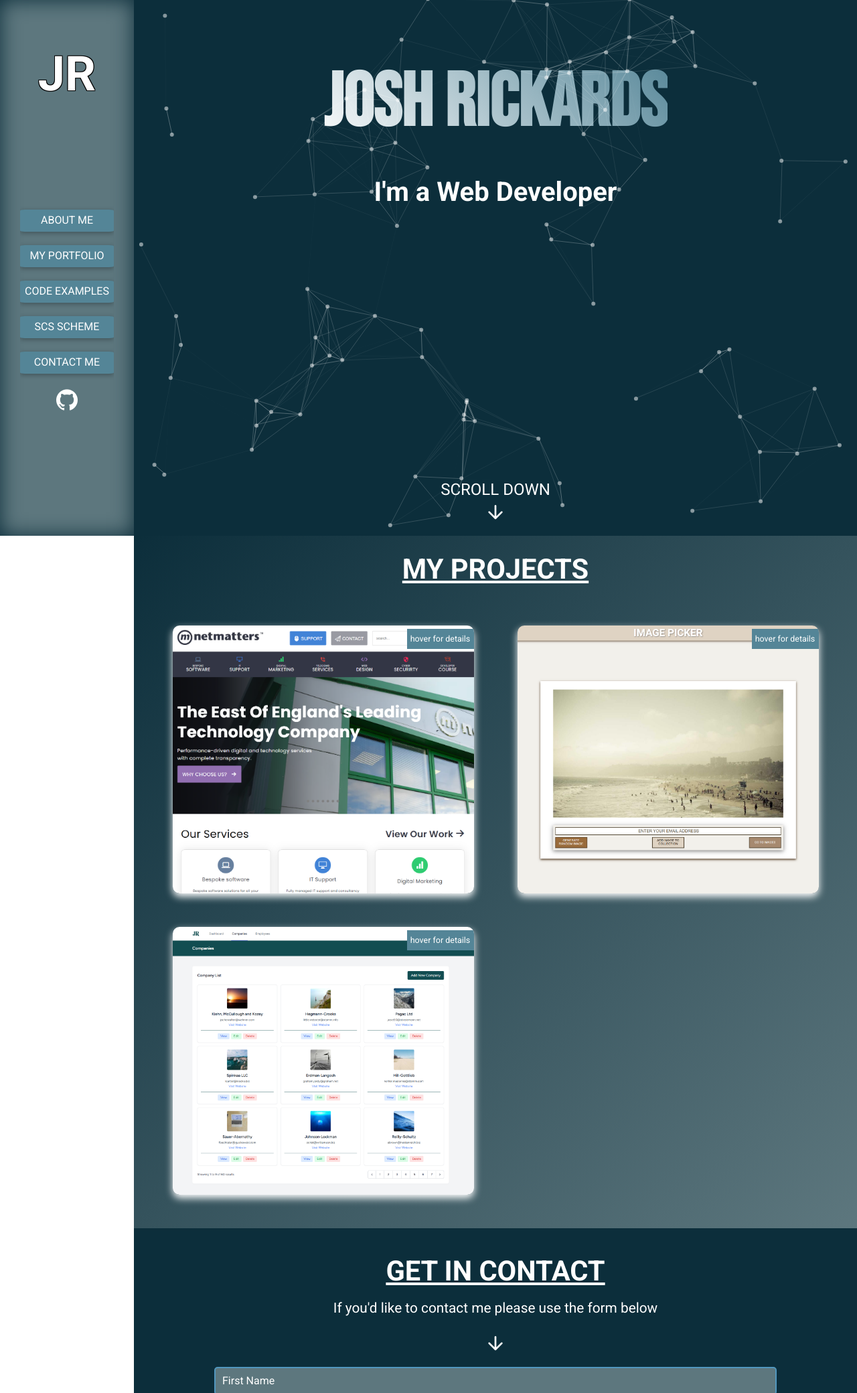
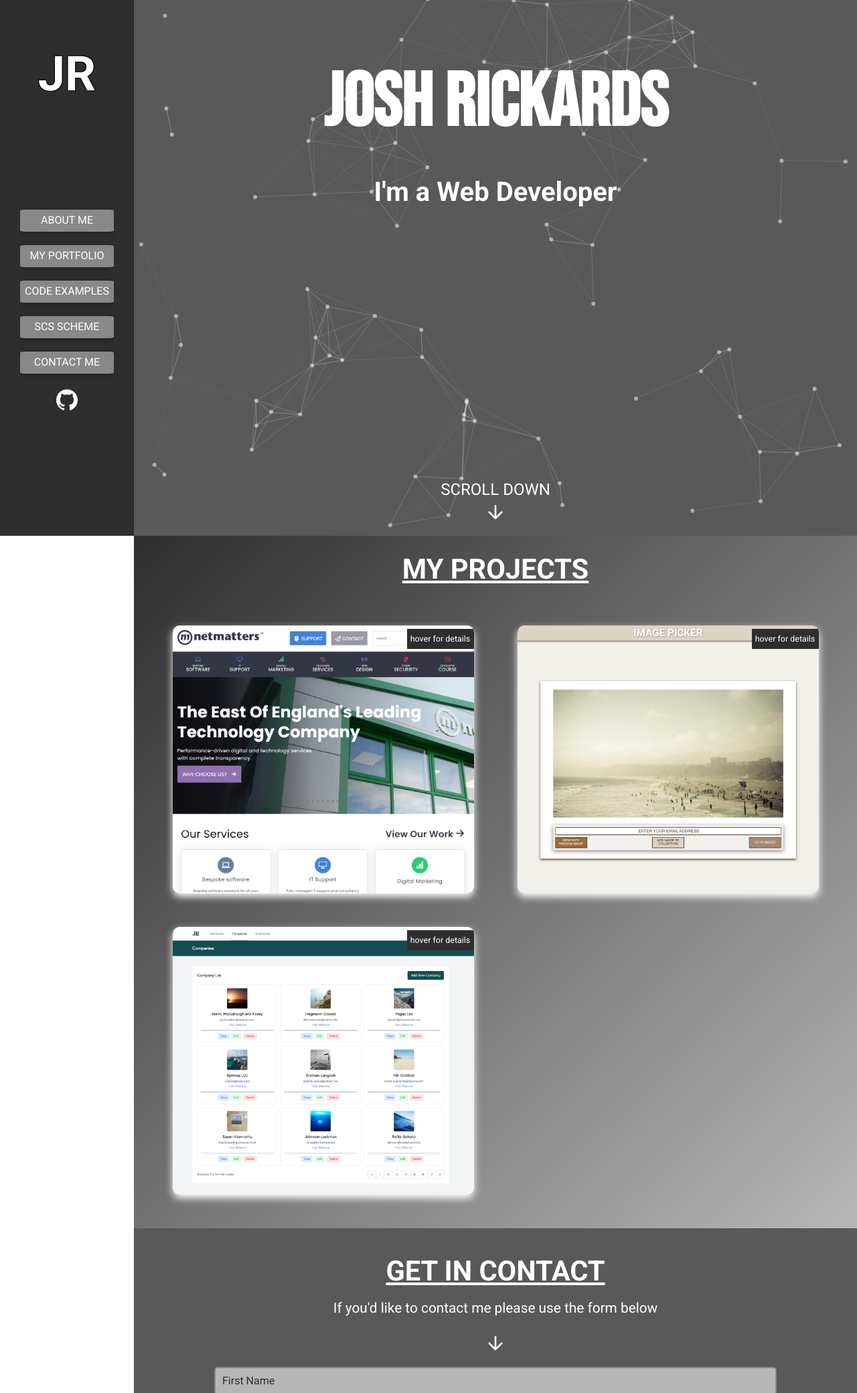
Before and after one commit to JoshR95/portfolioJR95, a PHP site: page / in a window 1280 px wide. Shown: the top 2080 px of the page at 67% size. Run offline with PHP 8.4, Linux system fonts and the light colour scheme; some web fonts are replaced.

Commit message:
changed the colour scheme to a grey and white one

```diff
--- a/css/application.css
+++ b/css/application.css
@@ -97,7 +97,7 @@ body {
       -ms-flex-pack: justify;
           justify-content: space-between;
   height: 100vh;
-  background-color: #0c2e3b;
+  background-color: #595959;
 }
 
 .hero-title {
@@ -123,17 +123,7 @@ body {
   margin-bottom: -10px;
   font-family: "Bebas Neue", serif;
   font-weight: 800;
-  background: -webkit-linear-gradient(45deg, white, #548597);
-  -webkit-background-clip: text;
-  -webkit-text-fill-color: transparent;
-}
-
-.main-title h1 {
-  font-family: "Bebas Neue", serif;
-  font-weight: 800;
-  background: -webkit-linear-gradient(45deg, white, #548597);
-  -webkit-background-clip: text;
-  -webkit-text-fill-color: transparent;
+  color: white;
 }
 
 .hero-scroll-container {
@@ -252,9 +242,7 @@ nav {
   -webkit-box-pack: center;
       -ms-flex-pack: center;
           justify-content: center;
-  background-color: #5d777e;
-  -webkit-box-shadow: inset 0 0 30px #0c2e3b;
-          box-shadow: inset 0 0 30px #0c2e3b;
+  background-color: #2e2e2e;
   width: 200px;
 }
 
@@ -327,7 +315,7 @@ nav {
   padding: 0;
   margin-bottom: 20px;
   width: 140px;
-  background-color: #548597;
+  background-color: #888888;
   border-radius: 5%;
   -webkit-box-shadow: 0 2px 7px rgba(0, 0, 0, 0.3);
           box-shadow: 0 2px 7px rgba(0, 0, 0, 0.3);
@@ -457,8 +444,8 @@ footer {
   }
 }
 #portfolio {
-  background: -webkit-gradient(linear, left top, right bottom, from(#0c2e3b), to(#5d777e));
-  background: linear-gradient(to bottom right, #0c2e3b, #5d777e);
+  background: -webkit-gradient(linear, left top, right bottom, from(#2e2e2e), to(#b7b7b7));
+  background: linear-gradient(to bottom right, #2e2e2e, #b7b7b7);
 }
 
 #portfolio h2 {
@@ -520,7 +507,7 @@ footer {
   padding: 1px;
   font-size: 0.78rem;
   color: white;
-  background-color: #548597;
+  background-color: #2e2e2e;
 }
 .project-item .project-content {
   position: absolute;
@@ -712,7 +699,7 @@ footer {
       -ms-flex-pack: center;
           justify-content: center;
   text-align: center;
-  background-color: #0c2e3b;
+  background-color: #595959;
 }
 #contact-me h2 {
   color: white;
@@ -739,7 +726,7 @@ footer {
   width: 100%;
   padding: 10px;
   font-size: 16px;
-  border: 2px solid #5197be;
+  border: 2px solid #888888;
   border-radius: 5px;
 }
 
@@ -769,8 +756,8 @@ footer {
 
 .colored-input,
 textarea.colored-input {
-  background-color: #5d777e;
-  color: white;
+  background-color: #b7b7b7;
+  color: #2e2e2e;
 }
 .colored-input:focus,
 textarea.colored-input:focus {
@@ -781,28 +768,28 @@ textarea.colored-input:focus {
 input::-webkit-input-placeholder, textarea::-webkit-input-placeholder {
   font-family: "Roboto", sans-serif;
   font-weight: 400;
-  color: white;
+  color: #2e2e2e;
   opacity: 1;
 }
 
 input::-moz-placeholder, textarea::-moz-placeholder {
   font-family: "Roboto", sans-serif;
   font-weight: 400;
-  color: white;
+  color: #2e2e2e;
   opacity: 1;
 }
 
 input:-ms-input-placeholder, textarea:-ms-input-placeholder {
   font-family: "Roboto", sans-serif;
   font-weight: 400;
-  color: white;
+  color: #2e2e2e;
   opacity: 1;
 }
 
 input::-ms-input-placeholder, textarea::-ms-input-placeholder {
   font-family: "Roboto", sans-serif;
   font-weight: 400;
-  color: white;
+  color: #2e2e2e;
   opacity: 1;
 }
 
@@ -810,7 +797,7 @@ input::placeholder,
 textarea::placeholder {
   font-family: "Roboto", sans-serif;
   font-weight: 400;
-  color: white;
+  color: #2e2e2e;
   opacity: 1;
 }
 
--- a/index.php
+++ b/index.php
@@ -37,7 +37,7 @@
       <header>
 
         <div class="container hero-container">
-          <div id="particles-js"></div>  <!-- Add this line -->
+          <div id="particles-js"></div>
           <div class="hero-title main-title">
               <h1 >Josh Rickards</h1>
               <h2 id="typewriter">I'm a Web Developer</h2>
--- a/pages/about.php
+++ b/pages/about.php
@@ -26,7 +26,7 @@
     <div class="main-container">
       <header>
         <div class="container hero-container hero-container-about">
-          <picture class="about-picture-wrapper">
+          <!-- <picture class="about-picture-wrapper">
             <source
               media="(min-width: 1200px)"
               srcset="../images/me_12_main.jpg">
@@ -39,7 +39,7 @@
               class="about-picture"
               src="../images/me_12_main.jpg"
               alt="image of josh rickards skiing">
-          </picture>
+          </picture> -->
           <div class="hero-title about-title">
               <h1>ABOUT ME</h1>
           </div>
--- a/pages/codeExamples.php
+++ b/pages/codeExamples.php
@@ -21,7 +21,7 @@
 
     <?php require_once '../includes/nav_CE.php'; ?>
 
-    <header id="moving-background">
+    <header id="">
       <div class="main-container code-example-main-container">
         <div class="hero-title code-example-title">
           <h1>CODE EXAMPLES</h1>
--- a/scss/layout/_about.scss
+++ b/scss/layout/_about.scss
@@ -1,6 +1,7 @@
 // removes the global 'space-between' set on the scroll down by the hero-container class
 .hero-container-about{
     justify-content: normal;
+    background-color: $second-color;
 }
 
 .about-picture-wrapper {
--- a/scss/layout/_codeExample.scss
+++ b/scss/layout/_codeExample.scss
@@ -1,12 +1,14 @@
 
 .code-example-main-container {
     min-height: 100vh; // This ensures it takes at least the full viewport height
+    background-color: $second-color;
 }
 
 .code-example-title{
     h1{
         // this mixin makes the colour shift from white to second color
-        @include color-gradient;
+        // @include color-gradient;
+        color: $fourth-color;
         margin-bottom: 30px;
     }
 }
--- a/scss/layout/_contact.scss
+++ b/scss/layout/_contact.scss
@@ -64,8 +64,8 @@
 // this colours the input fields background colour and the text when typed into it
 .colored-input,
 textarea.colored-input {
-    background-color: $primary-color;
-    color: $white;
+    background-color: $second-color;
+    color: $fifth-color;
     &:focus {
         outline: none;
         border-color: $white;
@@ -78,7 +78,7 @@ input::placeholder,
 textarea::placeholder {
     font-family: $primary-font--family;
     font-weight: $primary-font--weight;
-    color: $white;
+    color: $fifth-color;
     opacity: 1;
 }
 
@@ -88,12 +88,12 @@ textarea::placeholder {
     padding: 10px 20px;
     border-radius: 5px;
     color: $white;
-    background-color: $primary-color;
-    box-shadow: inset 0 0 5px $fourth-color;
-    border: 3px solid $second-color;
+    background-color: $third-color;
+    box-shadow: inset 0 0 5px $third-color;
+    border: 3px solid $fifth-color;
     cursor: pointer;
     &:hover {
-        background-color: $primary-color-dark;
+        background-color: $fourth-color;
         box-shadow: inset 0 0 5px $fourth-color;
     }
 }
--- a/scss/layout/_footer.scss
+++ b/scss/layout/_footer.scss
@@ -1,8 +1,8 @@
 footer{
     display: flex;
     justify-content: center;
-    background-color: $primary-color;
-    box-shadow: inset 0 0 30px $fourth-color;
+    background: linear-gradient(to bottom right, $fifth-color, black );
+    // box-shadow: inset 0 0 30px $fourth-color;
     color: $white;
 }
 
--- a/scss/layout/_header.scss
+++ b/scss/layout/_header.scss
@@ -31,19 +31,20 @@
         font-family: $title-font--family;
         font-weight: $title-font--weight;
         // this mixin makes the colour shift from white to second color
-        @include color-gradient;
+        // @include color-gradient;
+        color: white;
     }
 
 }
 
-.main-title{
-    h1{
-        font-family: $title-font--family;
-        font-weight: $title-font--weight;
-        // this mixin makes the colour shift from white to second color
-        @include color-gradient;
-    }
-}
+// .main-title{
+//     h1{
+//         font-family: $title-font--family;
+//         font-weight: $title-font--weight;
+//         // this mixin makes the colour shift from white to second color
+//         @include color-gradient;
+//     }
+// }
 
 .hero-scroll-container{
     z-index: 10;
--- a/scss/layout/_nav.scss
+++ b/scss/layout/_nav.scss
@@ -3,8 +3,8 @@ nav{
     flex-direction: column;
     align-items: center;
     justify-content: center;
-    background-color: $primary-color;
-    box-shadow: inset 0 0 30px $fourth-color;
+    background-color: $fifth-color;
+    // box-shadow: inset 0 0 30px $fourth-color-light;
     // height: 100%;
     width: 200px
 }
@@ -77,7 +77,7 @@ nav{
     padding: 0;
     margin-bottom: 20px;
     width: 140px;
-    background-color: $second-color;
+    background-color: $third-color;
     border-radius: 5%;
     box-shadow: 0 2px 7px rgba(0, 0, 0, 0.3);
 
@@ -91,7 +91,7 @@ nav{
 
     // this darkens the background on hover so you can tell your hovering over it
     &:hover{
-        background-color: $second-color-dark;
+        background-color: $second-color;
     }
 
     // this changes the li's background color when clicked
--- a/scss/layout/_portfolio.scss
+++ b/scss/layout/_portfolio.scss
@@ -1,7 +1,7 @@
 
 
 #portfolio{
-    background: linear-gradient(to bottom right, $fourth-color, $primary-color );
+    background: linear-gradient(to bottom right, $fifth-color, $second-color );
 }
 
 #portfolio h2 {
@@ -44,7 +44,7 @@
         padding: 1px;
         font-size: .78rem;
         color: $white;
-        background-color: $second-color;
+        background-color: $fifth-color;
 
     }
 
@@ -61,7 +61,7 @@
         align-items: center;
         text-align: center;
         padding: 10px;
-        background-color: rgba($primary-color, 0.7);
+        background-color: rgba($fourth-color, 0.7);
         opacity: 0;
         transition: opacity 0.3s ease;
         .project-content-flip-text{
@@ -72,7 +72,7 @@
     // this is the code that changes the opacity when hovered so the content/text is then visible
     &:hover {
         img {
-            filter: brightness(0.3);
+            filter: brightness(0.1);
         }
 
         .project-content {
@@ -95,7 +95,7 @@
 
     a {
         background-color: $fourth-color;
-        box-shadow: inset 0 0 5px $primary-color;
+        box-shadow: inset 0 0 5px $fifth-color;
         color: $white;
         font-size: .8rem;
         border: 2px solid $second-color;
@@ -105,14 +105,14 @@
         transition: background-color 0.3s ease;
 
         &:hover {
-            background-color: $primary-color-dark;
+            background-color: $second-color-dark;
             box-shadow: inset 0 0 5px $fourth-color;
         }
 
         &:active,
         &.clicked {
             color: $white;
-            background-color: $primary-color;
+            background-color: $fifth-color;
             box-shadow: inset 0 0 5px $fourth-color;
         }
     }
@@ -269,4 +269,5 @@
         grid-template-columns: repeat(3, 1fr);
         grid-auto-rows: 1fr;
     }
+
   }
--- a/scss/utilities/_config.scss
+++ b/scss/utilities/_config.scss
@@ -4,16 +4,18 @@
 
 // MAIN DESIGN PALETTE
 ///////////////////////////////////////
-$primary-color: #5d777e;
+$primary-color: #ced0d6;
 $primary-color-dark: darken($primary-color, 10%);
 
-$second-color: #548597;
+$second-color: #b7b7b7;
 $second-color-dark: darken($second-color, 10%);
 
-$third-color: #5197be;
+$third-color: #888888;
 
-$fourth-color: #0c2e3b;
-$fourth-color-light: lighten($fourth-color, 2%);
+$fourth-color: #595959;
+$fourth-color-light: lighten($fourth-color, 20%);
+
+$fifth-color: #2e2e2e;
 
 //////////////////////////////////////
 
```
Also changed, not shown: other parts of css/application.css (+39 -40 lines), 2 other files.
